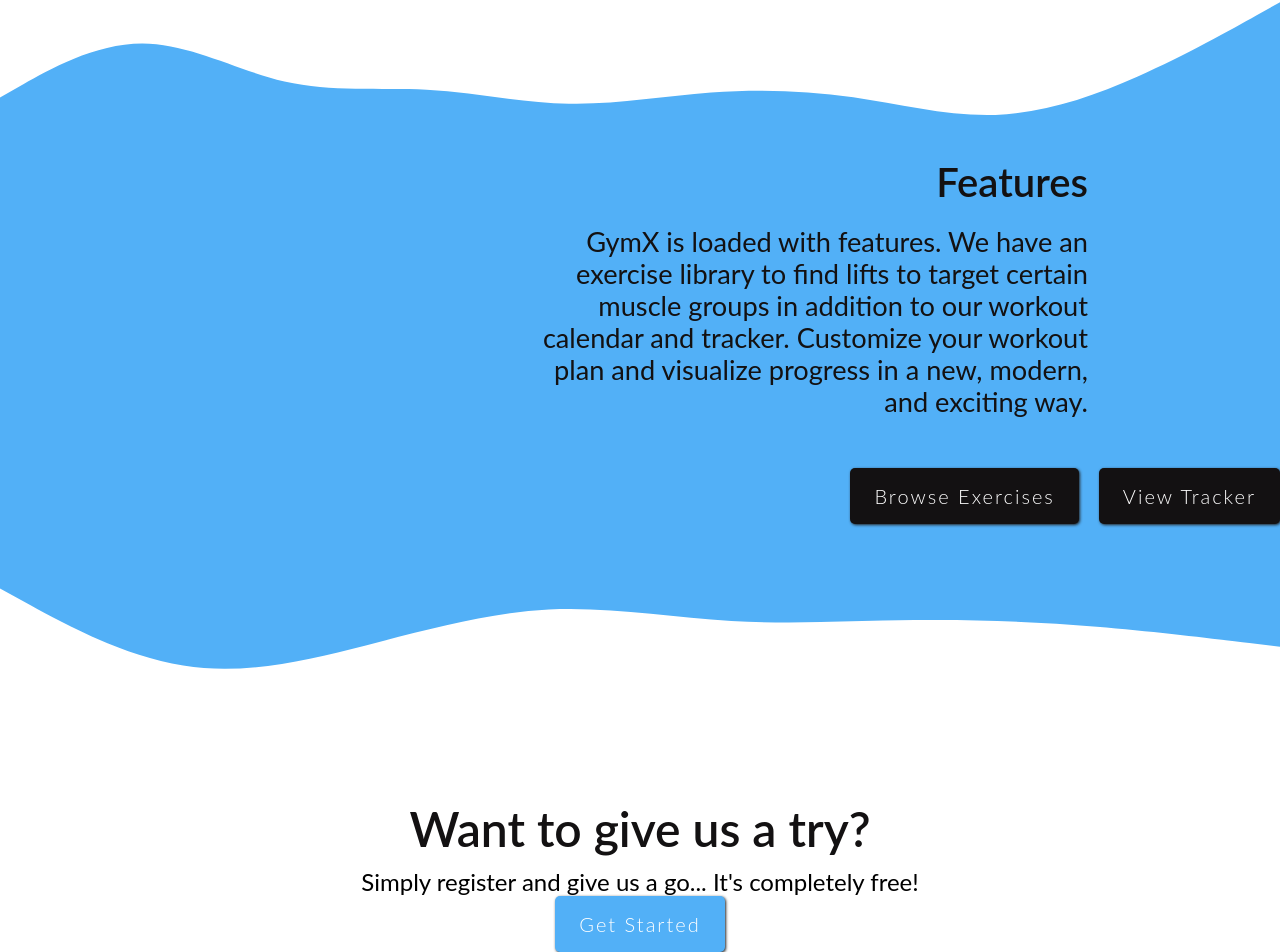
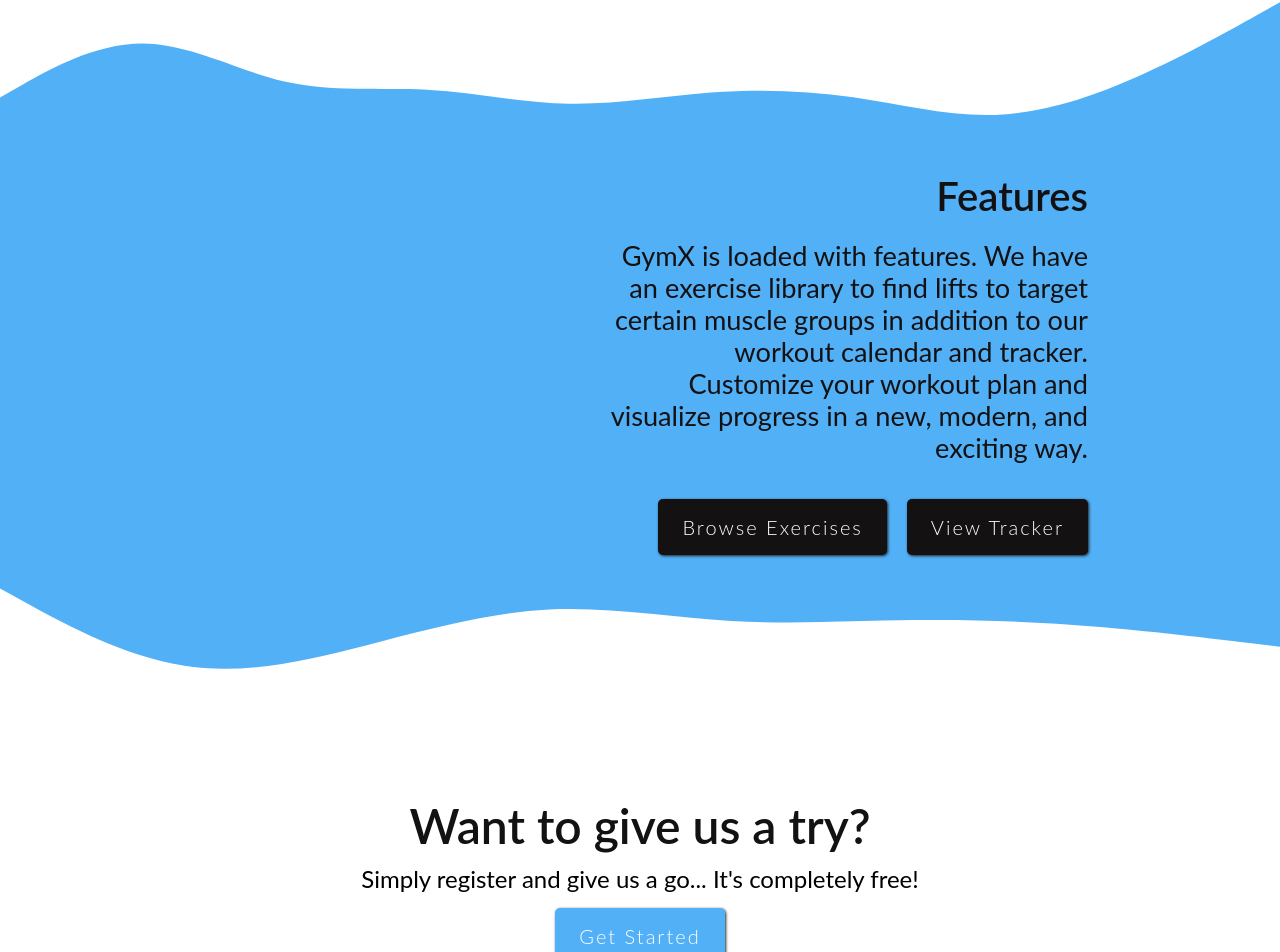
Before and after one commit to jto-d/gymx, a React (Create React App) app: page / in a window 1280 px wide. Shown: the part 631-1583 px from the top of the page. Built offline with nearby package versions, Linux system fonts and the light colour scheme.

Commit message:
button reformatting

```diff
--- a/src/pages/Home.js
+++ b/src/pages/Home.js
@@ -102,8 +102,10 @@
 const StyledFeatures = styled.div`
   display: flex;
   justify-content: center;
+  flex-direction: column;
   align-items: flex-end;
-  flex-direction: column;
+  padding-right: 15%;
+  padding-top: 5%;
   height: 40vh;
   width: 100%;
   background-color: var(--highlight-color);
@@ -111,9 +113,7 @@
   text-align: right;
 
 
-
   p, h1 {
-    margin: 20px 15% 0 0;
     width: 44%;
 
   }
@@ -122,6 +122,8 @@
     font-size: 1.7rem;
     line-height: 2rem;
     font-weight: 400;
+    margin-top: 20px;
+    margin-bottom: -15px;
   }
 
   h1 {
@@ -137,7 +139,7 @@
   justify-content: center;
   align-items: center;
   flex-direction: column;
-  height: 90vh;
+  height: 75vh;
 
 
   aspect-ratio: 900/300;
@@ -154,11 +156,13 @@
     font-weight: 600;
     font-size: 3rem;
     width: 100%;
+    margin-top: 10%;
   }
 
   p {
     font-size: 1.5rem;
     margin-top: 10px;
+    margin-bottom: 15px;
   }
 
 `
@@ -185,7 +189,7 @@
           in addition to our workout calendar and tracker. Customize your workout plan and visualize progress in a new,
           modern, and exciting way.
         </p>
-        <StyledButtons css={{marginRight: "15%"}}>
+        <StyledButtons>
           <StyledButton invert as="a" href="/exercises">Browse Exercises</StyledButton>
           <StyledButton invert as="a" href="/tracker">View Tracker</StyledButton>
         </StyledButtons>
@@ -194,7 +198,7 @@
     <StyledDescription>
       <h1>Want to give us a try?</h1>
       <p>Simply register and give us a go... It's completely free!</p>
-        <StyledButton as="a" href="/register">Get Started</StyledButton>
+      <StyledButton as="a" href="/register">Get Started</StyledButton>
     </StyledDescription></>
   )
 }
```
